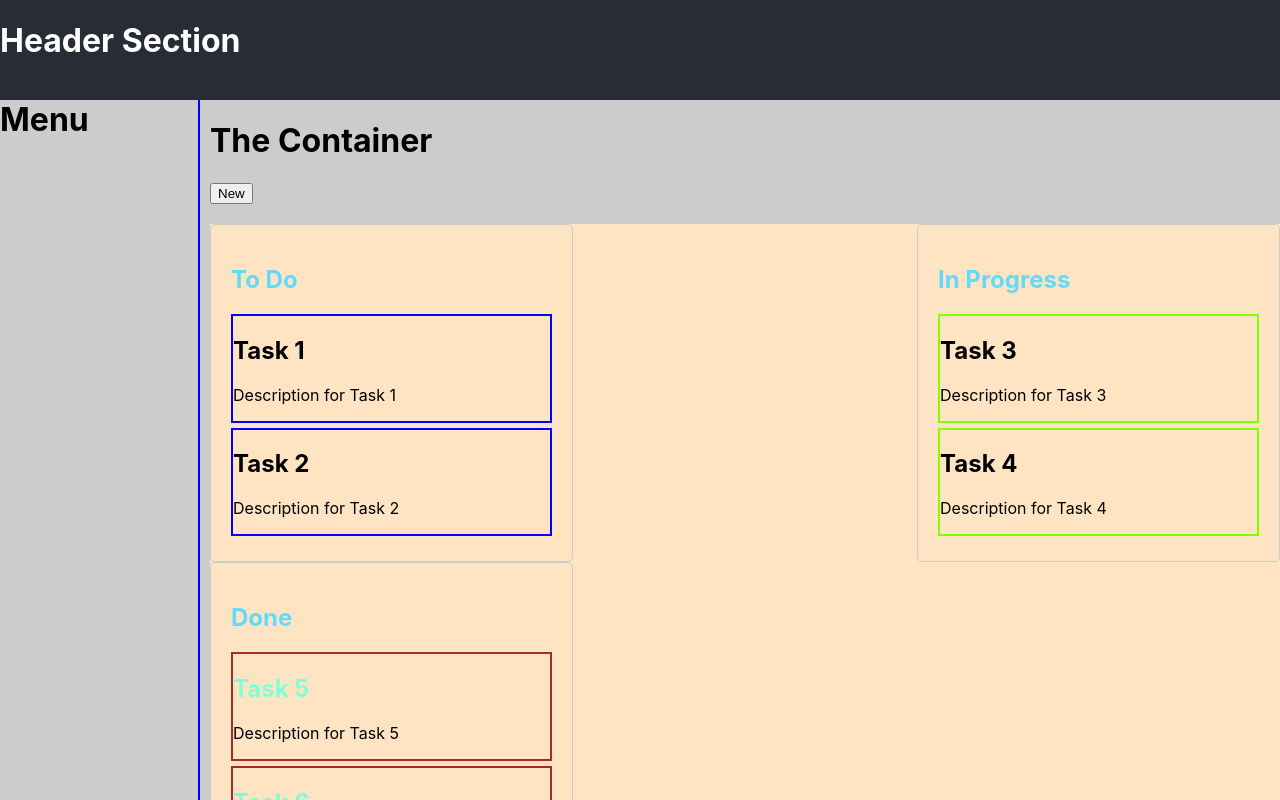
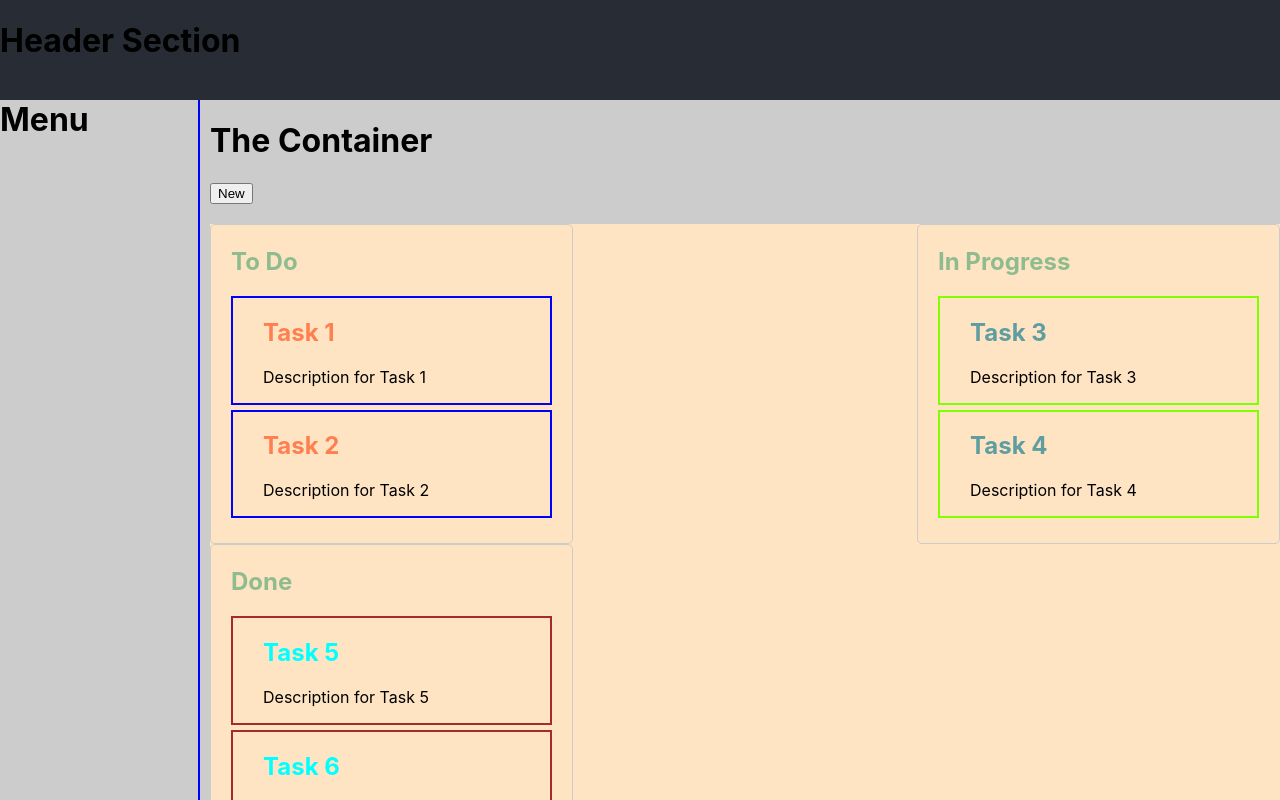
Before and after one commit to RamanSuliman/ManagmentToolWebApplicationFrontEnd, a React (Create React App) app: page / in a window 1280 px wide. Shown: the top 800 px of the page. Built offline with nearby package versions, Linux system fonts and the light colour scheme.

Commit message:
Optimizing the styling sheets.

```diff
--- a/src/css/main.css
+++ b/src/css/main.css
@@ -8,16 +8,20 @@ html, body {
     display: grid;
     grid-template-rows: auto 1fr auto; /* header, body, footer */
     background-color: brown;
-
     height: 100vh;
 }
 
 /* ####################### Header Section ####################### */
 #header {
     background-color: #282c34;
-    color: white;
     min-height: 100px;
     grid-row: 1 / 2; /* place the header in the first row */
+}
+
+.siteName{
+    color: white;
+    width: 230px;
+    margin: 20px auto;
 }
 
 /* ####################### Middle Section ####################### */
--- a/src/css/task.css
+++ b/src/css/task.css
@@ -1,15 +1,18 @@
 .task_toDo{
     margin: 5px 0;
+    padding: 0 30px;
     border: 2px solid blue;
 }
 
 .task_inProgress{
     margin: 5px 0;
+    padding: 0 30px;
     border: 2px solid chartreuse;
 }
 
 .task_done{
     margin: 5px 0;
+    padding: 0 30px;
     border: 2px solid brown;
 }
 
@@ -17,10 +20,18 @@
     border: 2px solid #282c34;
 }
 
+.task_toDo h2{
+    color: coral;
+}
+
+.task_inProgress h2{
+    color: cadetblue;
+}
+
 .task_done h2{
-    color: aquamarine;
+    color: cyan;
 }
 
 .sectionTitle{
-    color: #61dafb;
+    color: darkseagreen;
 }
--- a/src/css/tasks_container.css
+++ b/src/css/tasks_container.css
@@ -11,7 +11,7 @@
     width: 30%;
     border: 1px solid #ccc;
     border-radius: 5px;
-    padding: 20px;
+    padding: 2px 20px 20px 20px;
 }
 
 .title {
```
